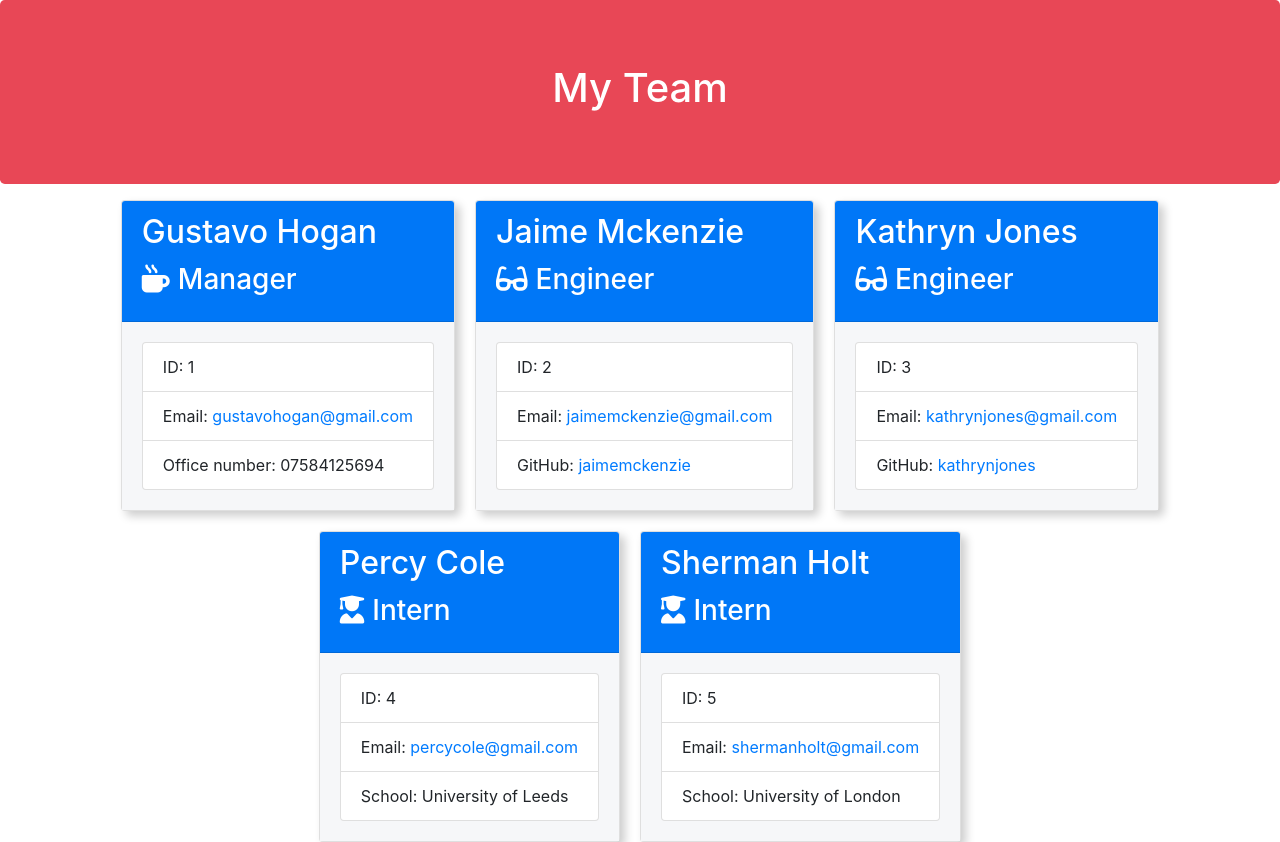
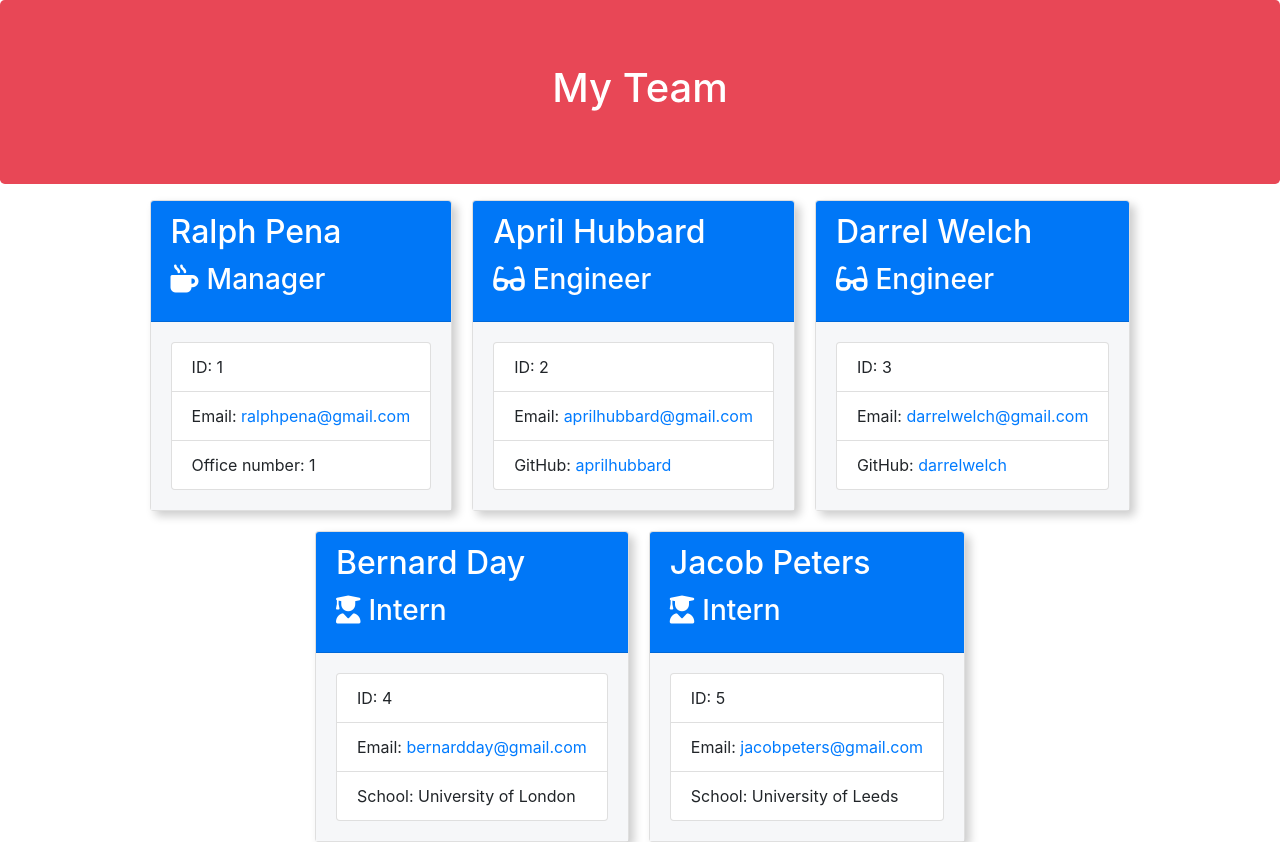
Before and after one commit to Mingzhao91/team-profile-generator, a website: page output/team.html in a window 1280 px wide. Drawn offline with nearby package versions, Linux system fonts and the light colour scheme.

Commit message:
update team

```diff
--- a/output/team.html
+++ b/output/team.html
@@ -27,70 +27,70 @@
 
         <div class="card employee-card">
         <div class="card-header">
-            <h2 class="card-title">Gustavo Hogan</h2>
+            <h2 class="card-title">Ralph Pena</h2>
             <h3 class="card-title"><i class="fas fa-mug-hot mr-2"></i>Manager</h3>
         </div>
         <div class="card-body">
             <ul class="list-group">
                 <li class="list-group-item">ID: 1</li>
-                <li class="list-group-item">Email: <a href="mailto:gustavohogan@gmail.com">gustavohogan@gmail.com</a></li>
-                <li class="list-group-item">Office number: 07584125694</li>
+                <li class="list-group-item">Email: <a href="mailto:ralphpena@gmail.com">ralphpena@gmail.com</a></li>
+                <li class="list-group-item">Office number: 1</li>
             </ul>
         </div>
     </div>
 
         <div class="card employee-card">
     <div class="card-header">
-        <h2 class="card-title">Jaime Mckenzie</h2>
+        <h2 class="card-title">April Hubbard</h2>
         <h3 class="card-title"><i class="fas fa-glasses mr-2"></i>Engineer</h3>
     </div>
     <div class="card-body">
         <ul class="list-group">
             <li class="list-group-item">ID: 2</li>
-            <li class="list-group-item">Email: <a href="mailto:jaimemckenzie@gmail.com">jaimemckenzie@gmail.com</a></li>
-            <li class="list-group-item">GitHub: <a href="https://github.com/jaimemckenzie" target="_blank" rel="noopener noreferrer">jaimemckenzie</a></li>
+            <li class="list-group-item">Email: <a href="mailto:aprilhubbard@gmail.com">aprilhubbard@gmail.com</a></li>
+            <li class="list-group-item">GitHub: <a href="https://github.com/aprilhubbard" target="_blank" rel="noopener noreferrer">aprilhubbard</a></li>
         </ul>
     </div>
 </div>
 
         <div class="card employee-card">
     <div class="card-header">
-        <h2 class="card-title">Kathryn Jones</h2>
+        <h2 class="card-title">Darrel Welch</h2>
         <h3 class="card-title"><i class="fas fa-glasses mr-2"></i>Engineer</h3>
     </div>
     <div class="card-body">
         <ul class="list-group">
             <li class="list-group-item">ID: 3</li>
-            <li class="list-group-item">Email: <a href="mailto:kathrynjones@gmail.com">kathrynjones@gmail.com</a></li>
-            <li class="list-group-item">GitHub: <a href="https://github.com/kathrynjones" target="_blank" rel="noopener noreferrer">kathrynjones</a></li>
+            <li class="list-group-item">Email: <a href="mailto:darrelwelch@gmail.com">darrelwelch@gmail.com</a></li>
+            <li class="list-group-item">GitHub: <a href="https://github.com/darrelwelch" target="_blank" rel="noopener noreferrer">darrelwelch</a></li>
         </ul>
     </div>
 </div>
 
         <div class="card employee-card">
     <div class="card-header">
-        <h2 class="card-title">Percy Cole</h2>
+        <h2 class="card-title">Bernard Day</h2>
         <h3 class="card-title"><i class="fas fa-user-graduate mr-2"></i>Intern</h3>
     </div>
     <div class="card-body">
         <ul class="list-group">
             <li class="list-group-item">ID: 4</li>
-            <li class="list-group-item">Email: <a href="mailto:percycole@gmail.com">percycole@gmail.com</a></li>
-            <li class="list-group-item">School: University of Leeds</li>
+            <li class="list-group-item">Email: <a href="mailto:bernardday@gmail.com">bernardday@gmail.com</a></li>
+            <li class="list-group-item">School: University of London</li>
         </ul>
     </div>
 </div>
 
         <div class="card employee-card">
     <div class="card-header">
-        <h2 class="card-title">Sherman Holt</h2>
+        <h2 class="card-title">Jacob Peters</h2>
         <h3 class="card-title"><i class="fas fa-user-graduate mr-2"></i>Intern</h3>
     </div>
     <div class="card-body">
         <ul class="list-group">
             <li class="list-group-item">ID: 5</li>
-            <li class="list-group-item">Email: <a href="mailto:shermanholt@gmail.com">shermanholt@gmail.com</a></li>
-            <li class="list-group-item">School: University of London</li>
+            <li class="list-group-item">Email: <a href="mailto:jacobpeters@gmail.com">jacobpeters@gmail.com</a></li>
+            <li class="list-group-item">School: University of Leeds</li>
         </ul>
     </div>
 </div>
```
